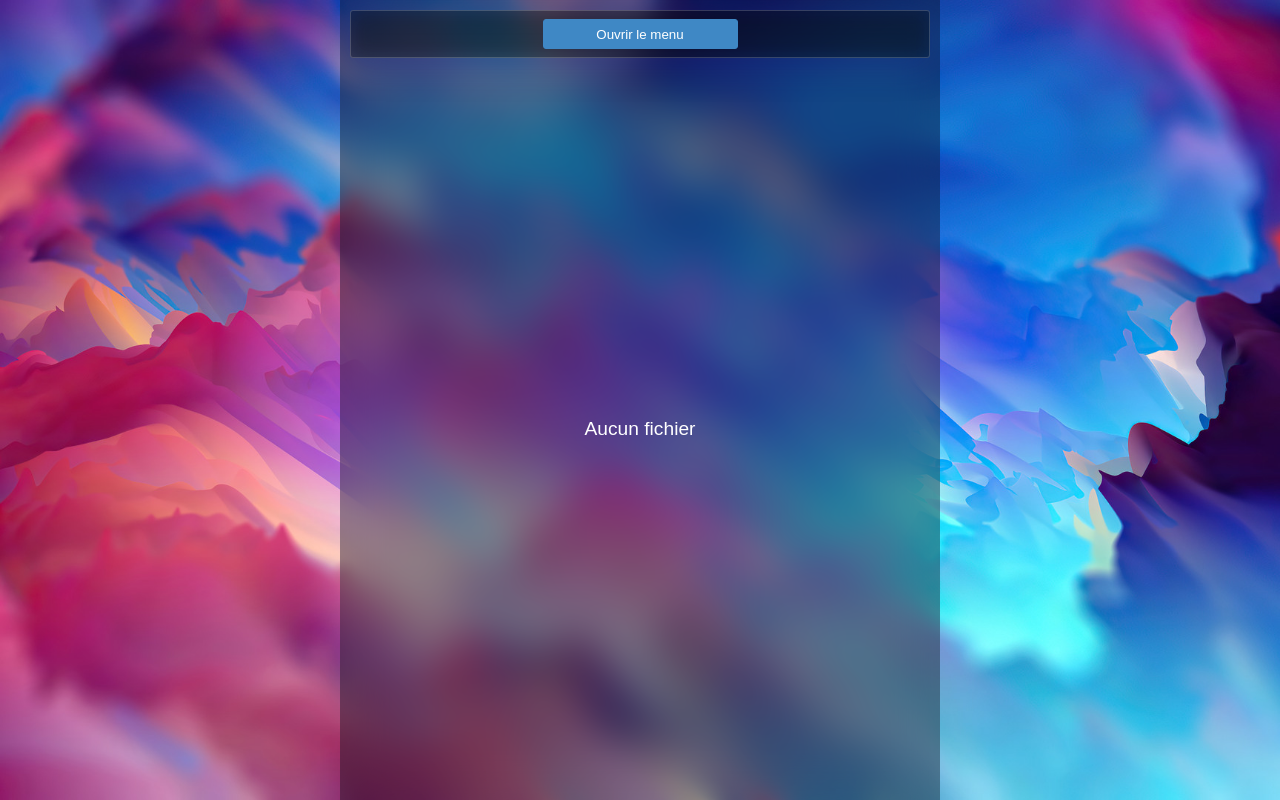
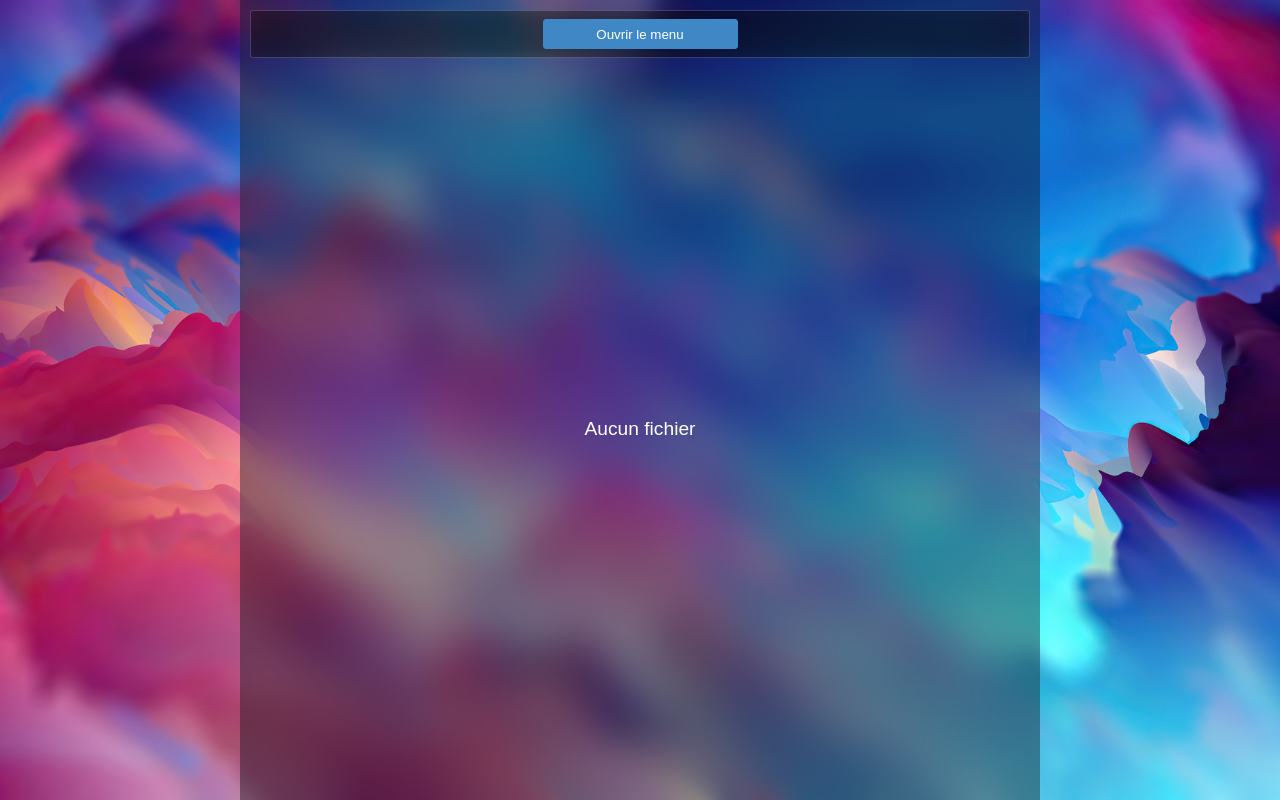
Before and after one commit to Sonny93/next-uploader, a Next.js app: page / in a window 1280 px wide. Built offline with nearby package versions, Linux system fonts and the light colour scheme; no server answers; the database is empty.

Commit message:
increase size app from 600 to 800px

```diff
--- a/styles/globals.scss
+++ b/styles/globals.scss
@@ -97,7 +97,7 @@ input:not(.nostyle) {
 
 .App {
 	height: 100%;
-	width: 600px;
+	width: 800px;
 	padding: 10px;
 	color: #fff;
 	background: rgba(16 18 27 / 40%);
@@ -140,7 +140,7 @@ input:not(.nostyle) {
 	}
 }
 
-@media (max-width: 600px) {
+@media (max-width: 800px) {
 	.App {
 		width: 100%;
 
```
